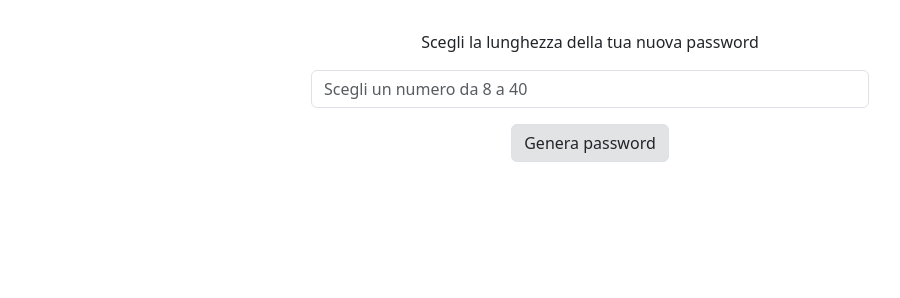
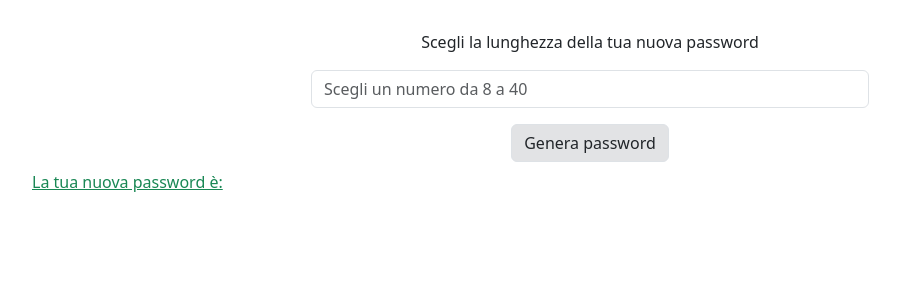
Before and after one commit to ariannadrovandi/php-strong-password-generator, a PHP site: page / in a window 1280 px wide. Shown: the part 74-372 px from the top of the page, without its empty margins (50-950 px from the left). Run offline with PHP 8.4, Linux system fonts and the light colour scheme.

Commit message:
added password result

```diff
--- a/index.php
+++ b/index.php
@@ -24,6 +24,12 @@
                 <button class="btn bg-secondary-subtle border my-2" type="submit">Genera password</button>
             </form>
         </div>
+
+        <div class="container">
+            <p class="text-decoration-underline text-success">
+                La tua nuova password è:
+            </p>
+        </div>
     </main>
 </body>
 </html>
```
